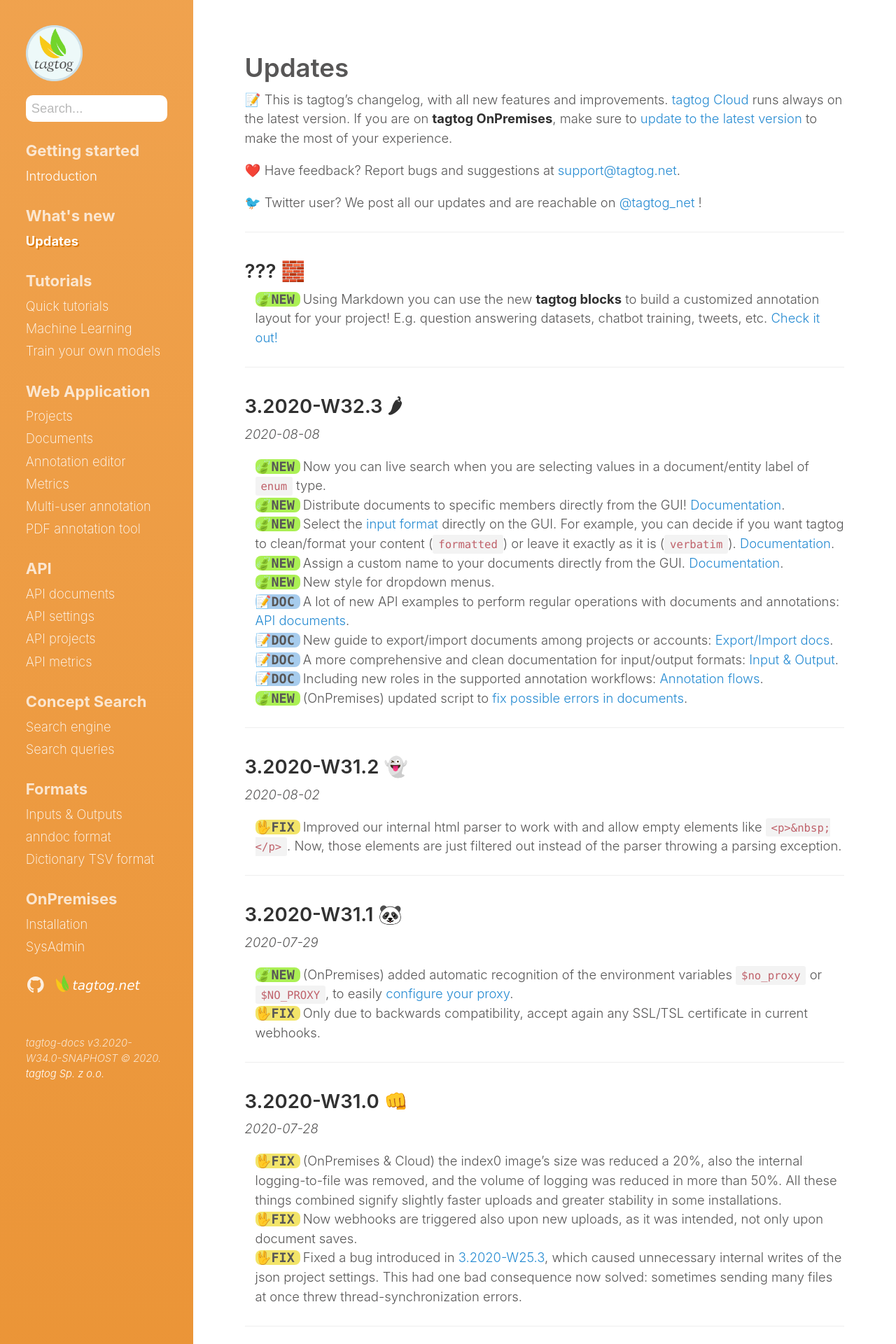
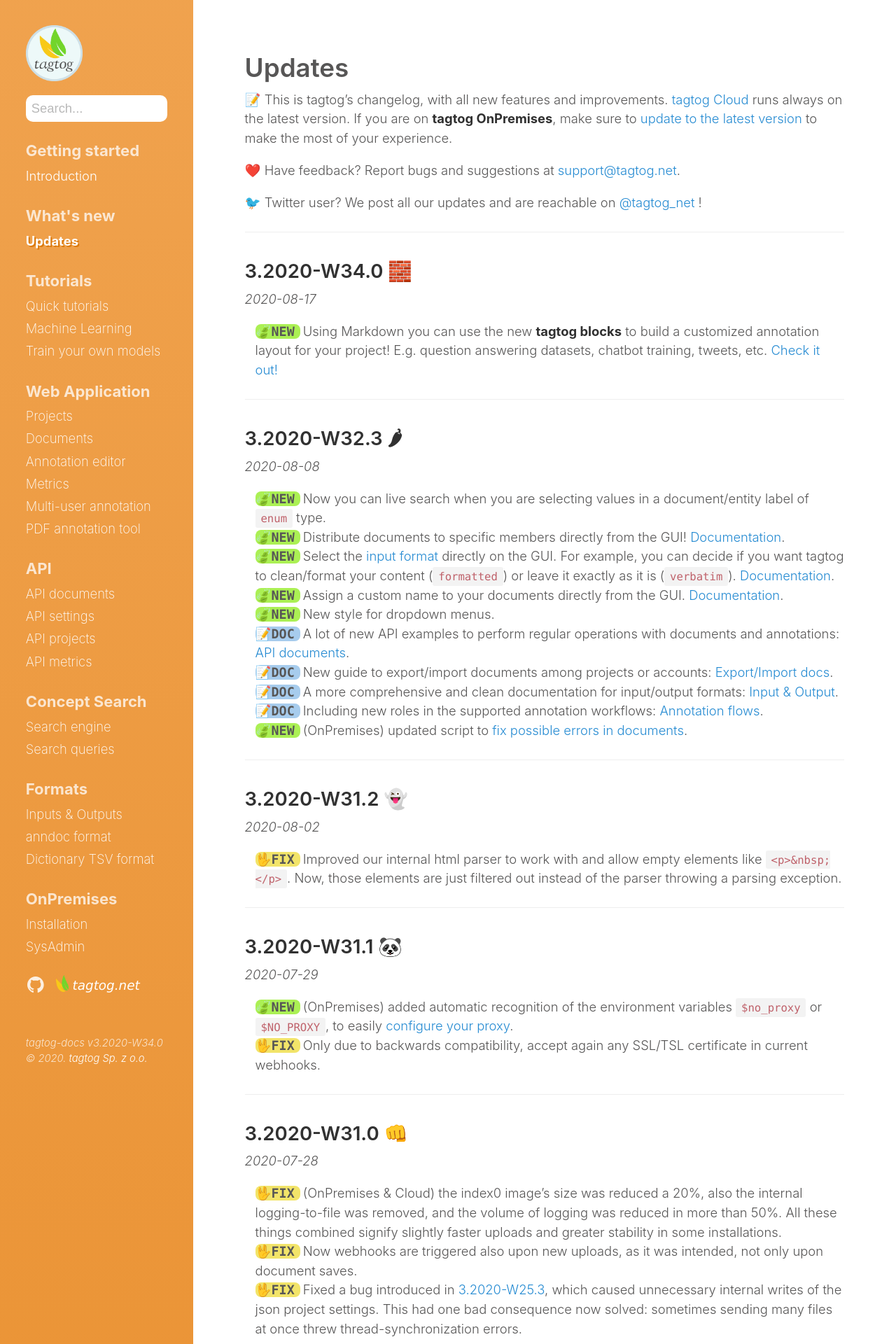
Before and after one commit to tagtogorg/tagtog-doc, a Jekyll site: the page built from updates.md, in a window 1280 px wide. Shown: the top 1920 px of the page at 70% size. Built offline with Jekyll 4.4.1, drawn with Linux system fonts in a browser that asks for light colours; nearby versions of some CDN libraries; emoji names are drawn with the system emoji font.

Commit message:
Bump version: 3.2020-W34.0 🧱

```diff
--- a/_config.yml
+++ b/_config.yml
@@ -71,7 +71,7 @@ plugins:
   - jemoji
 
 # Custom vars
-version: 3.2020-W34.0-SNAPHOST
+version: 3.2020-W34.0
 sidebar_home_link: true
 search_page: false
 # sidebar_blog_link:  '/blog'   # By default, your home page is your blog
--- a/updates.md
+++ b/updates.md
@@ -14,7 +14,8 @@ notoc: true
 
 ---
 
-## ??? 🧱
+## 3.2020-W34.0 🧱
+_2020-08-17_
 
 <ul class="updates">
   <li class="new"><span markdown="1">Using Markdown you can use the new **tagtog blocks** to build a customized annotation layout for your project! E.g. question answering datasets, chatbot training, tweets, etc. [Check it out!](tagtog-blocks)</span></li>
```
Also changed, not shown: 1 other file.
